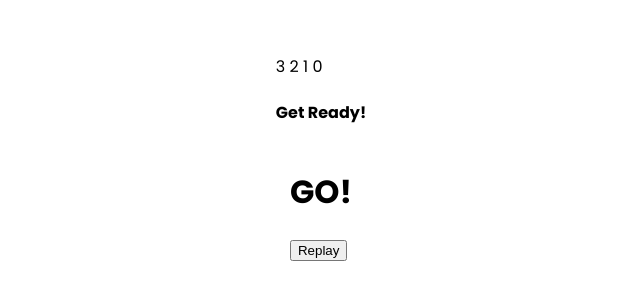
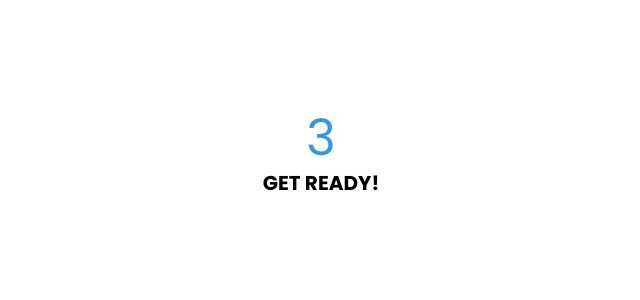
Before and after one commit to a4my/animated-countdown, a plain HTML site: page index.html in a window 1280 px wide. Shown: the part 242-542 px from the top of the page, without its empty margins (319-959 px from the left). Drawn offline with Linux system fonts and the light colour scheme.

Commit message:
completed project's UI

```diff
--- a/style.css
+++ b/style.css
@@ -6,11 +6,121 @@
 
 body {
     font-family: 'Poppins', sans-serif;
-    display: flex;
-    flex-direction: column;
-    align-items: center;
-    justify-content: center;
+    margin: 0;
     height: 100vh;
     overflow: hidden;
-    margin: 0;
 }
+
+h4 {
+    font-size: 20px;
+    margin: 5px;
+    text-transform: uppercase;
+}
+
+.counter {
+    position: fixed;
+    top: 50%;
+    left: 50%;
+    transform: translate(-50%, -50%);
+    text-align: center;
+}
+
+.counter.hide {
+    transform: translate(-50%, -50%) scale(0);
+    animation: hide .2s ease-out;
+}
+
+@keyframes hide {
+    0% {
+        transform: translate(-50%, -50%) scale(0);
+    }
+
+    100% {
+        transform: translate(-50%, -50%) scale(0);
+    }
+}
+
+.final {
+    position: fixed;
+    top: 50%;
+    left: 50%;
+    transform: translate(-50%, -50%) scale(0);
+    text-align: center;
+}
+
+.final.show {
+    transform: translate(-50%, -50%) scale(1);
+    animation: show .2s ease-out;
+}
+
+@keyframes show {
+    0% {
+        transform: translate(-50%, -50%) scale(0);
+    }
+
+    30% {
+        transform: translate(-50%, -50%) scale(1.4);
+    }
+
+    100% {
+        transform: translate(-50%, -50%) scale(1);
+    }
+}
+
+.nums {
+    color: #3498db;
+    font-size: 50px;
+    position: relative;
+    overflow: hidden;
+    width: 250px;
+    height: 50px;
+}
+
+.nums span {
+    position: absolute;
+    top: 50%;
+    left: 50%;
+    transform: translate(-50%, -50%) rotate(120deg);
+    transform-origin: bottom center;
+}
+
+.nums span.in {
+    transform: translate(-50%, -50%) rotate(0deg);
+    animation: goIn .5s ease-in-out;
+}
+
+.nums span.out {
+    animation: goOut .5s ease-in-out;
+}
+
+@keyframes goIn {
+    0% {
+        transform: translate(-50%, -50%) rotate(120deg);
+    }
+
+    30% {
+        transform: translate(-50%, -50%) rotate(-20deg);
+    }
+
+    60% {
+        transform: translate(-50%, -50%) rotate(10deg);
+    }
+
+    100% {
+        transform: translate(-50%, -50%) rotate(0deg);
+    }
+}
+
+@keyframes goOut {
+    0% {
+        transform: translate(-50%, -50%) rotate(0deg);
+    }
+
+    60% {
+        transform: translate(-50%, -50%) rotate(20deg);
+    }
+
+    100% {
+        transform: translate(-50%, -50%) rotate(-120deg);
+    }
+}
```
